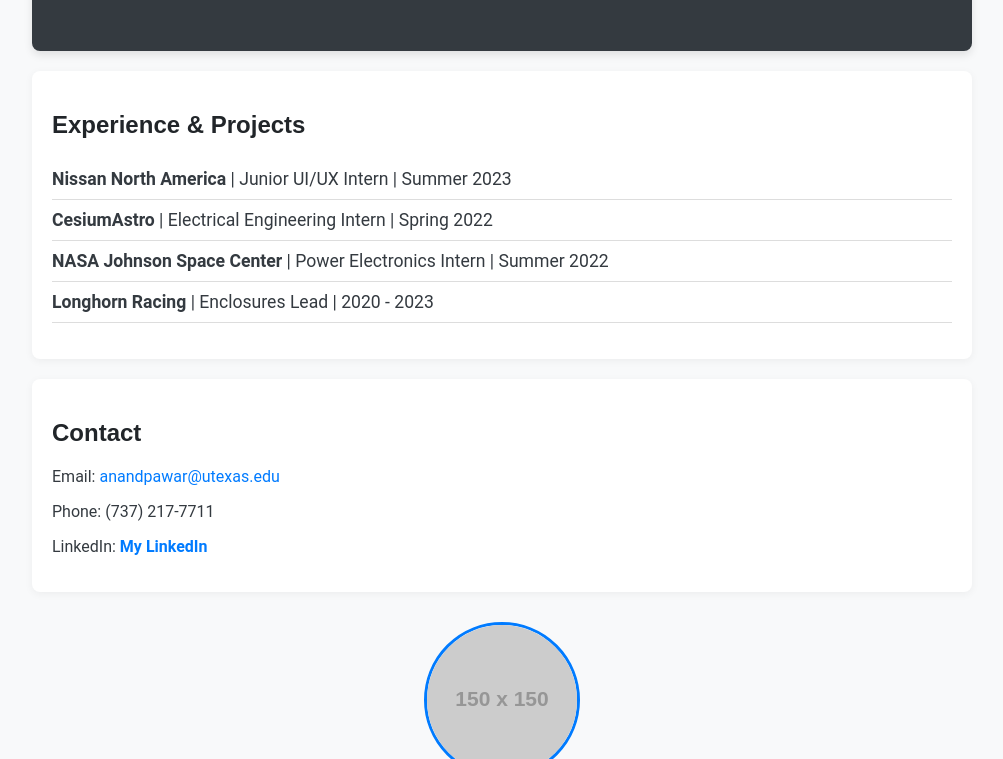
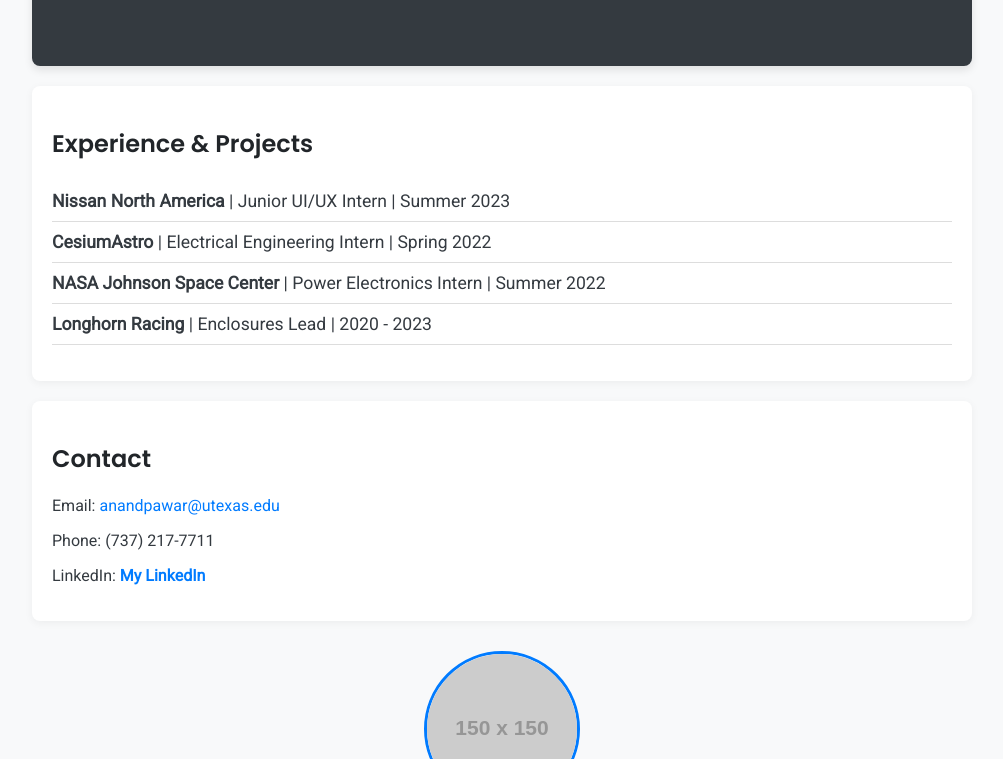
Before and after one commit to anandpawarr/personal-website, a plain HTML site: page index.html in a window 1280 px wide. Shown: the part 202-961 px from the top of the page, without its empty margins (138-1141 px from the left). Drawn offline with Linux system fonts and the light colour scheme; placeholder pictures from the web are drawn by us.

Commit message:
Update index.html

```diff
--- a/index.html
+++ b/index.html
@@ -5,6 +5,7 @@
     <meta name="description" content="Anand Pawar's personal portfolio website">
     <meta name="viewport" content="width=device-width, initial-scale=1.0">
     <title>Anand Pawar - Portfolio</title>
+    <link href="https://fonts.googleapis.com/css2?family=Poppins:wght@600&family=Roboto:wght@400&display=swap" rel="stylesheet">
     <link rel="stylesheet" href="stylesheet.css">
 </head>
 <body>
@@ -31,6 +32,5 @@
     </div>
 
     <img src="https://via.placeholder.com/150" alt="Anand Pawar" class="profile-image">
-
 </body>
 </html>
```
